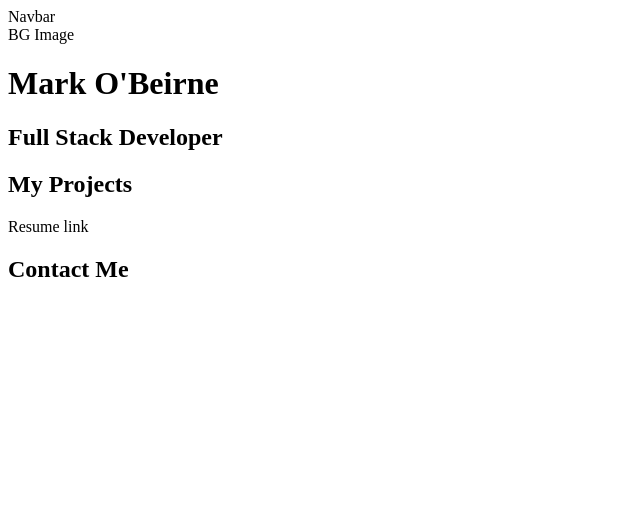
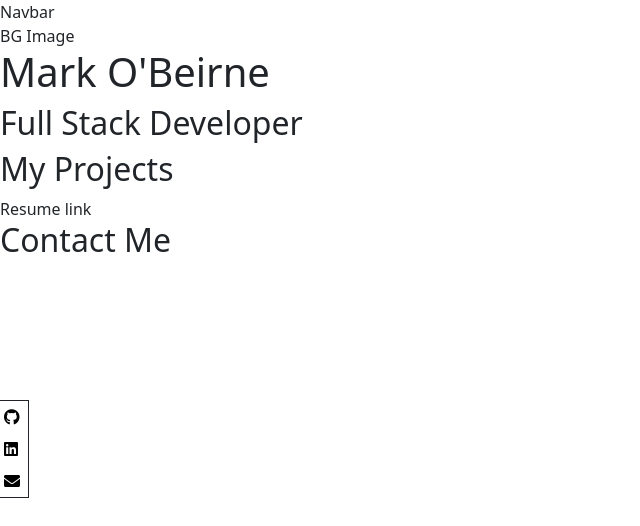
Before and after one commit to mark-obeirne/markobeirne-portfolio, a plain HTML site: page index.html in a window 1280 px wide. Shown: the whole page, without its empty margins (0-640 px from the left). Drawn offline with nearby package versions, Linux system fonts and the light colour scheme.

Commit message:
Create links section

```diff
--- a/index.html
+++ b/index.html
@@ -10,7 +10,9 @@
         <title>Mark O'Beirne's portfolio</title>
         <meta name="description" content="">
         <meta name="viewport" content="width=device-width, initial-scale=1">
-        <link rel="stylesheet" href="">
+        <link href="https://cdn.jsdelivr.net/npm/bootstrap@5.0.0-beta1/dist/css/bootstrap.min.css" rel="stylesheet" integrity="sha384-giJF6kkoqNQ00vy+HMDP7azOuL0xtbfIcaT9wjKHr8RbDVddVHyTfAAsrekwKmP1" crossorigin="anonymous">
+        <link rel="stylesheet" href="https://cdnjs.cloudflare.com/ajax/libs/font-awesome/5.13.0/css/all.min.css" />
+        <link rel="stylesheet" href="static/css/style.css">
     </head>
     <body>
         <div>
@@ -31,22 +33,21 @@
             <h2>Contact Me</h2>
         </section>
 
-        <div class="links-section">
-            <div class="github">
-
+        <div class="links-section border border-dark border-start-0">
+            <div class="github py-1 pe-2 ps-1">
+                <a href="https://github.com/mark-obeirne" target="_blank" title="View my GitHub"><i class="fab fa-github"></i></a>
             </div>
-            <div class="linkedin">
-
+            <div class="linkedin py-1 pe-2 ps-1">
+                <a href="https://www.linkedin.com/in/mark-o-beirne/" target="_blank" title="View my LinkedIn"><i class="fab fa-linkedin"></i></a>
             </div>
-            <div class="contact">
-
+            <div class="contact py-1 pe-2 ps-1">
+                <a href="" title="Contact Me"><i class="fas fa-envelope"></i></a>
             </div>
         </div>
 
         <!--[if lt IE 7]>
             <p class="browsehappy">You are using an <strong>outdated</strong> browser. Please <a href="#">upgrade your browser</a> to improve your experience.</p>
         <![endif]-->
-
-        <script src="" async defer></script>
+        <script src="https://cdn.jsdelivr.net/npm/bootstrap@5.0.0-beta1/dist/js/bootstrap.min.js" integrity="sha384-pQQkAEnwaBkjpqZ8RU1fF1AKtTcHJwFl3pblpTlHXybJjHpMYo79HY3hIi4NKxyj" crossorigin="anonymous"></script>
     </body>
 </html>
```
